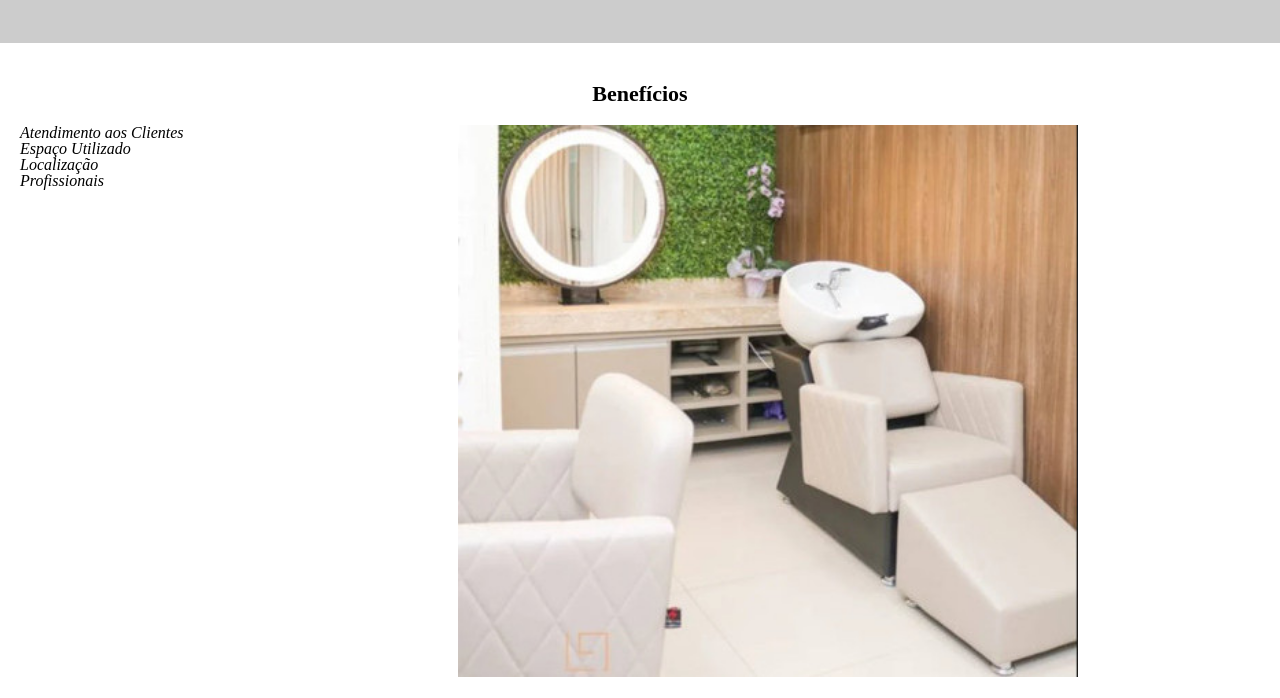
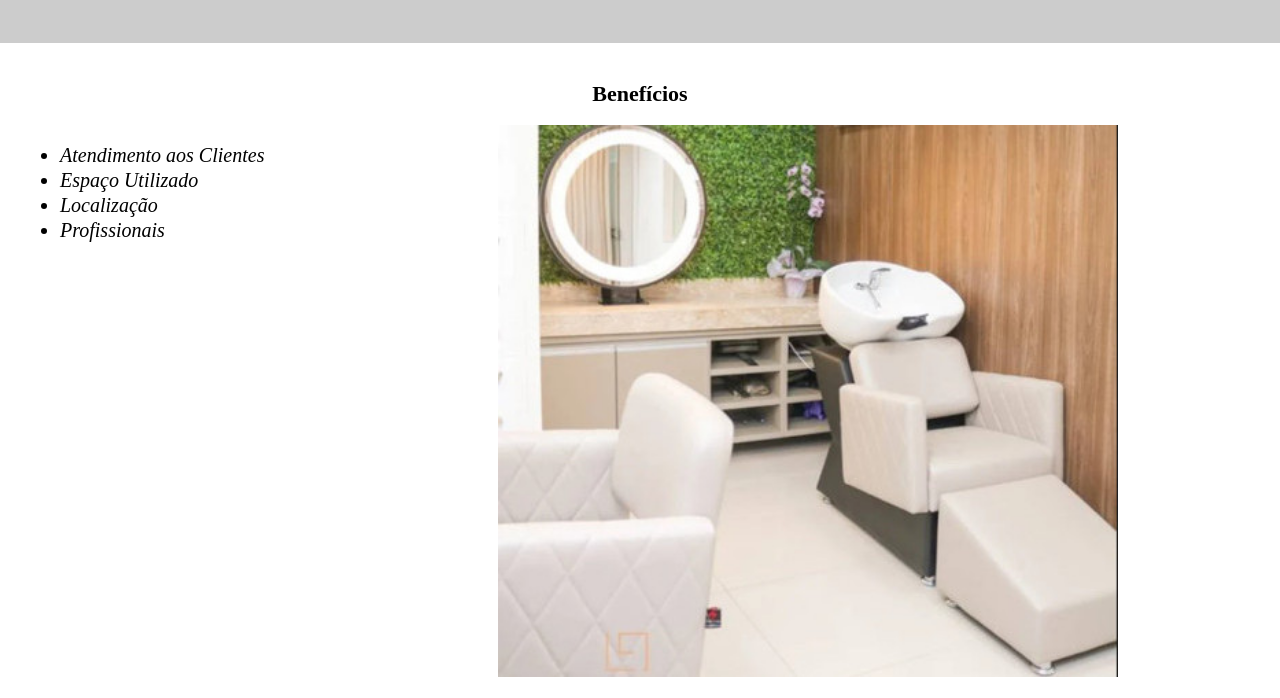
Before and after one commit to JacquelineCasali/salao-de-beleza, a plain HTML site: page index.html in a window 1280 px wide. Shown: the part 1008-1706 px from the top of the page. Drawn offline with Linux system fonts and the light colour scheme.

```diff
--- a/style/style.css
+++ b/style/style.css
@@ -103,6 +103,11 @@ em strong {
 
 .items {
   font-style: italic;
+  /* display: list-item; */
+
+  font-size: 20px;
+  margin: 0 0 5px 0;
+  /* text-align: -webkit-match-parent; */
 }
 
 /* div dos beneficios */
@@ -114,7 +119,11 @@ em strong {
   display: inline-block;
   vertical-align: top;
   width: 20%;
-  margin-right: 15%;
+
+  margin: 20px 15% 20px 0;
+
+  list-style-type: disc;
+  padding-inline-start: 40px;
 }
 .imgebeneficio {
   width: 50%;
```
